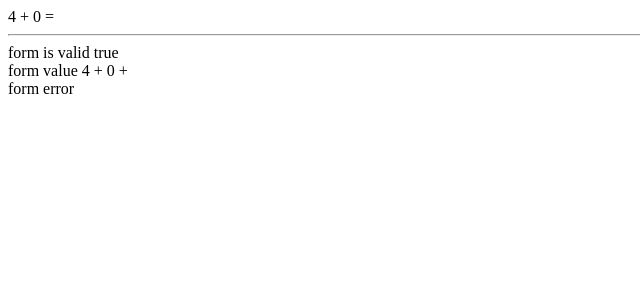
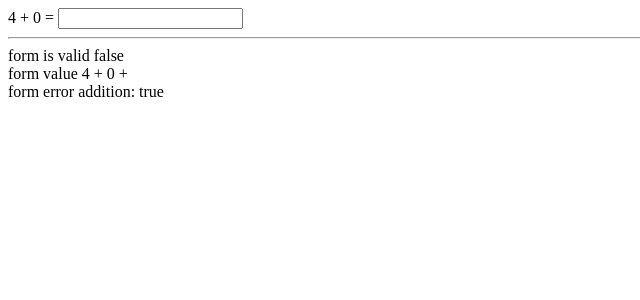
Before and after one commit to MdRiabi/MathApp, an Angular app: page / in a window 1280 px wide. Shown: the top 300 px of the page, without its empty margins (0-640 px from the left). Built offline with nearby package versions, Linux system fonts and the light colour scheme.

Commit message:
adding same custom validation in equation component

```diff
--- a/src/app/equation/equation.component.html
+++ b/src/app/equation/equation.component.html
@@ -1,6 +1,7 @@
 <form [formGroup]="mathForm">
 
 {{a}} + {{b}} =
+<input formControlName="answer"  />
 
 </form>
 
@@ -15,5 +16,5 @@
     form value {{a}} + {{b}} + {{mathForm.value.answer}}
 </div>
 <div>
-    form error {{mathForm.errors}}
+    form error  addition: {{mathForm.errors.addition}}
 </div>
--- a/src/app/equation/equation.component.ts
+++ b/src/app/equation/equation.component.ts
@@ -1,5 +1,5 @@
 import { Component, OnInit } from '@angular/core';
-import { FormControl, FormGroup } from '@angular/forms';
+import { AbstractControl, FormControl, FormGroup } from '@angular/forms';
 
 @Component({
   selector: 'app-equation',
@@ -14,7 +14,20 @@ export class EquationComponent implements OnInit {
     b: new FormControl(this.randomNumber()),
     answer: new FormControl(''),
 
-  });
+  }, [
+
+    (form: AbstractControl) => {
+
+      const { a, b, answer } = form.value;
+      if (a + b === parseInt(answer)) {
+        return null;
+      }
+      return { addition: true };
+
+
+    }
+
+  ]);
 
   constructor() {
     console.log(this.mathForm);
```
